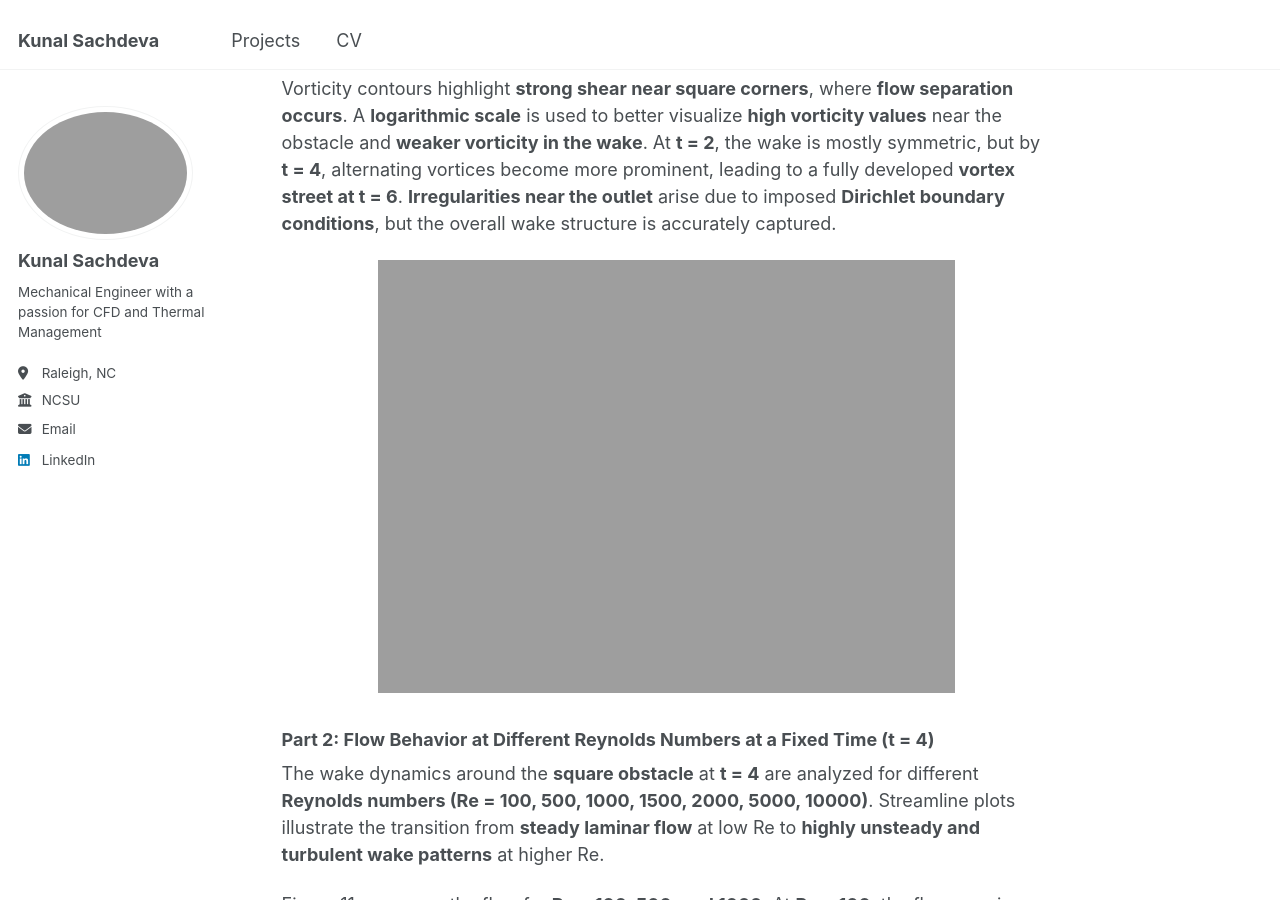
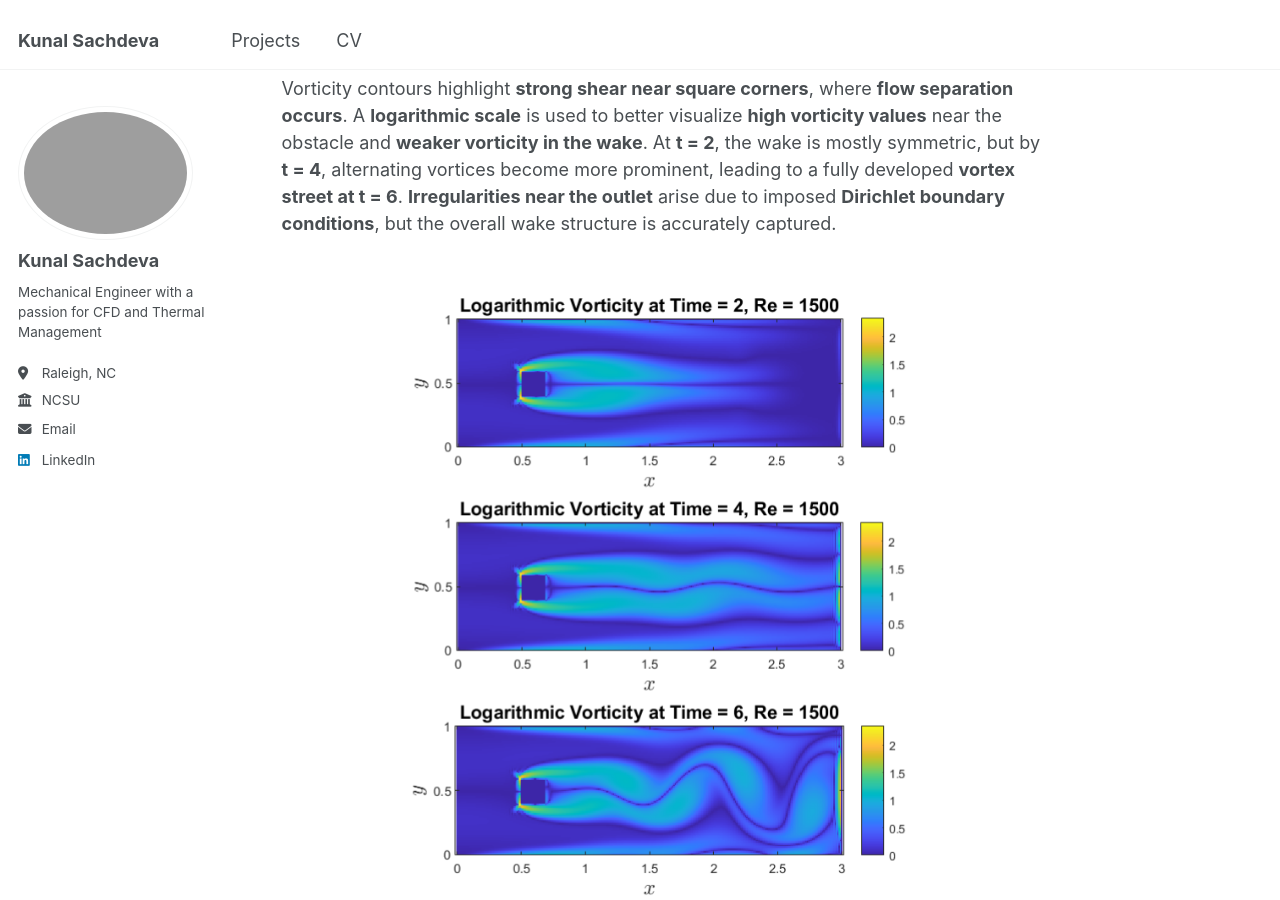
Before and after one commit to sachdevakunal/sachdevakunal.github.io, a Jekyll site: the page built from _projects/iNS_part2.md, in a window 1280 px wide and 900 px high, scrolled down 4427 px. Built offline with Jekyll 4.4.1, drawn with Linux system fonts in a browser that asks for light colours.

Commit message:
Update iNS_part2.md

```diff
--- a/_projects/iNS_part2.md
+++ b/_projects/iNS_part2.md
@@ -66,19 +66,19 @@ The time evolution of flow at **Re = 1500** is analyzed using **velocity magnitu
 At **t = 2**, strong **acceleration near the leading edges** of the square creates **well-defined shear layers**. The wake remains **short and symmetric**, with low-velocity regions concentrated in the center. By **t = 4**, the wake **elongates**, and **vortex shedding begins**, forming alternating **high- and low-velocity regions**. At **t = 6**, the wake reaches a **quasi-periodic state**, with a fully developed **von Kármán vortex street**, where alternating vortices interact and enhance mixing.
 
 <p align="center">
-  <img src="https://sachdevakunal.github.io/images/iNS_part2/re1500_t=2,4,6_velMag-copy.png" width="75%">
+  <img src="https://sachdevakunal.github.io/images/iNS_part2/re1500_t=2,4,6_velMag-copy.PNG" width="75%">
 </p>
 
 Streamlines further illustrate this wake development. At **t = 2**, the wake is **short and symmetric**, with **recirculation zones near the trailing edges**. By **t = 4**, the wake becomes **elongated and asymmetric**, indicating the **onset of vortex shedding**. At **t = 6**, a periodic **von Kármán vortex street** is fully formed, with distinct alternating vortices.
 
 <p align="center">
-  <img src="https://sachdevakunal.github.io/images/iNS_part2/re1500_t=2,4,6_streamlines-copy.png" width="75%">
+  <img src="https://sachdevakunal.github.io/images/iNS_part2/re1500_t=2,4,6_streamlines-copy.PNG" width="75%">
 </p>
 
 Vorticity contours highlight **strong shear near square corners**, where **flow separation occurs**. A **logarithmic scale** is used to better visualize **high vorticity values** near the obstacle and **weaker vorticity in the wake**. At **t = 2**, the wake is mostly symmetric, but by **t = 4**, alternating vortices become more prominent, leading to a fully developed **vortex street at t = 6**. **Irregularities near the outlet** arise due to imposed **Dirichlet boundary conditions**, but the overall wake structure is accurately captured.
 
 <p align="center">
-  <img src="https://sachdevakunal.github.io/images/iNS_part2/re1500_t=2,4,6_logVor-copy" width="75%">
+  <img src="https://sachdevakunal.github.io/images/iNS_part2/re1500_t=2,4,6_logVor-copy.PNG" width="75%">
 </p>
 
 
```
